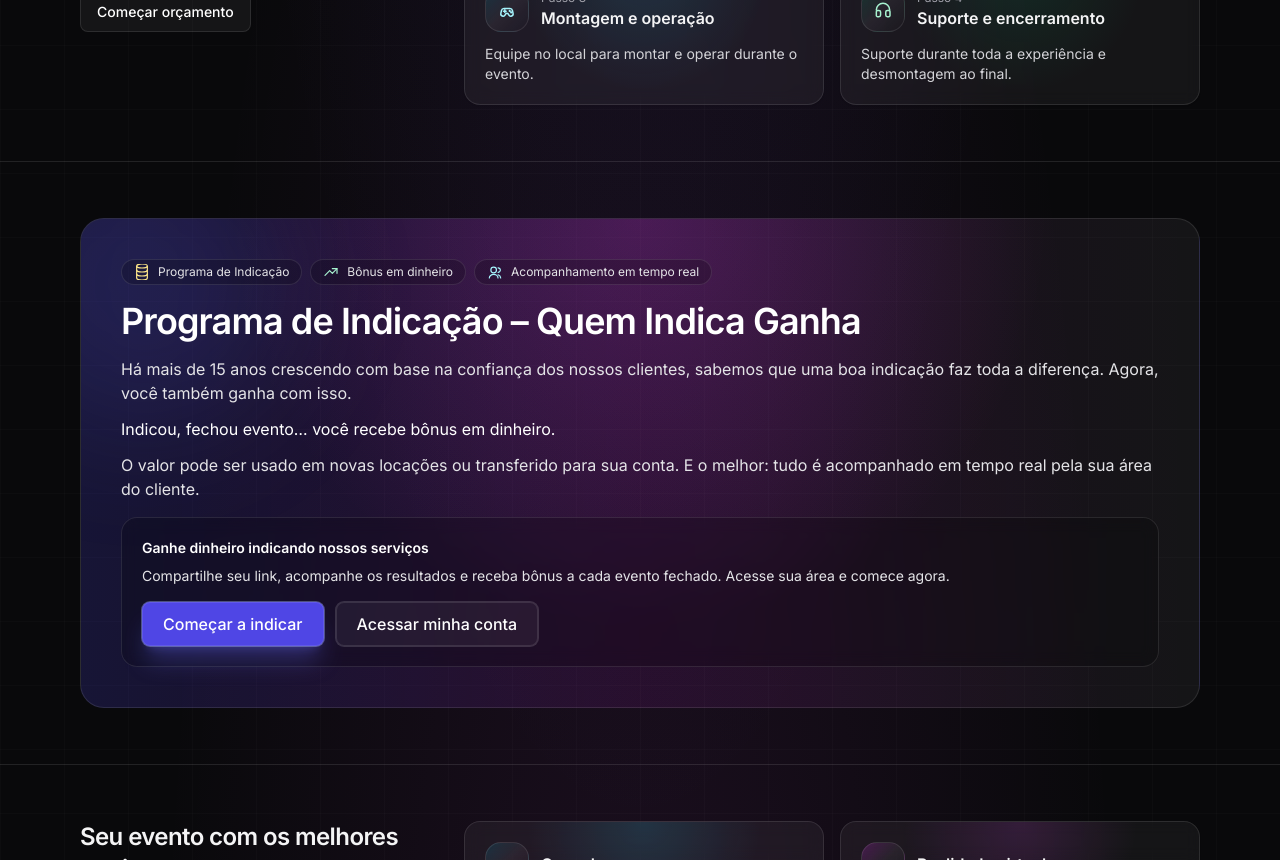
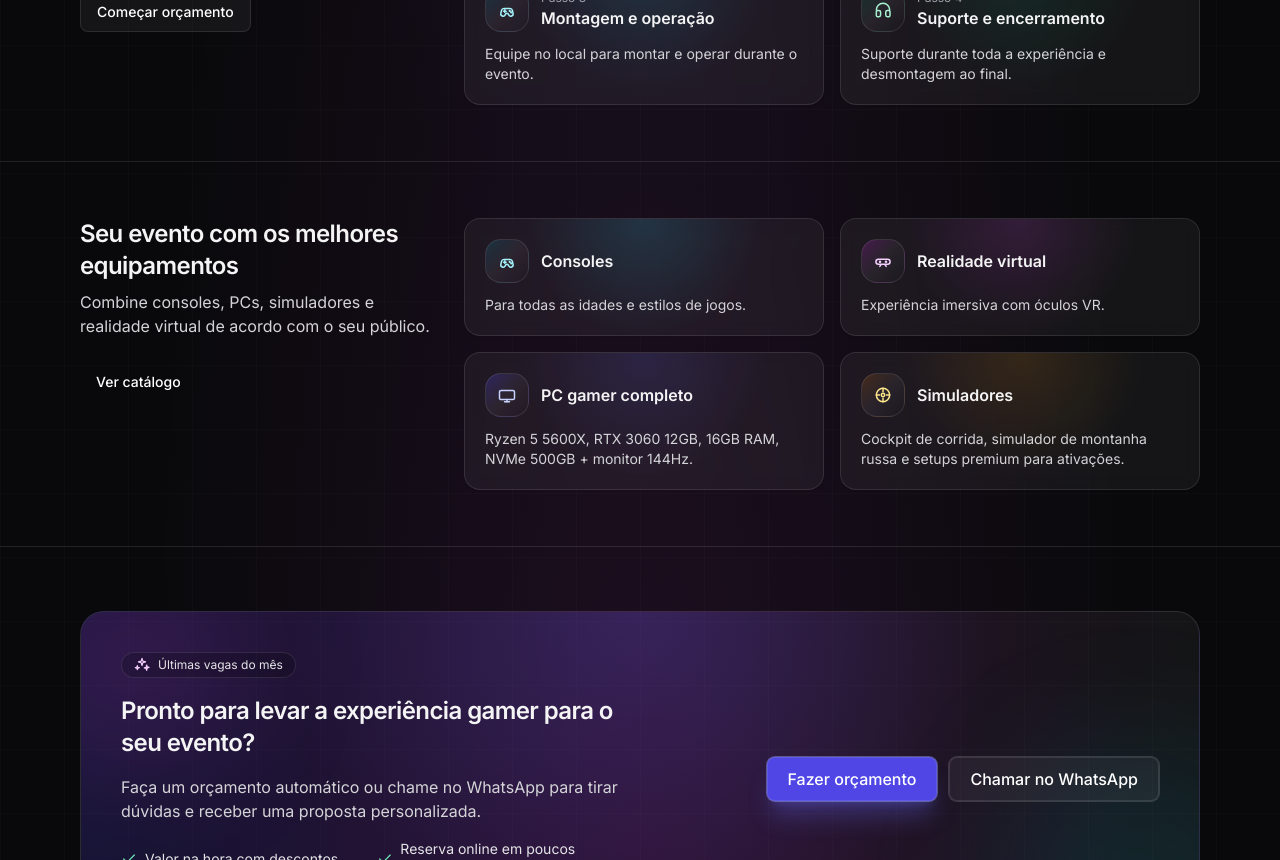
Before and after one commit to andersjc11/VRGH, a Next.js app: page / in a window 1280 px wide. Shown: the part 1940-2800 px from the top of the page. Built offline with nearby package versions, Linux system fonts and the light colour scheme; no server answers; the database is empty.

Commit message:
Home: remover dobra de programa de indicação da página pública

```diff
--- a/src/app/page.tsx
+++ b/src/app/page.tsx
@@ -767,69 +767,6 @@ export default async function HomePage({
         </div>
       </section>
 
-      <section id="programa-de-indicacao" className="border-b border-white/10 scroll-mt-24">
-        <div className="mx-auto max-w-6xl px-4 py-14">
-          <div className="relative overflow-hidden rounded-3xl border border-white/10 bg-gradient-to-r from-brand-600/20 via-fuchsia-600/10 to-white/5 p-8 md:p-10">
-            <div aria-hidden="true" className="absolute inset-0 bg-[radial-gradient(circle_at_top,rgba(217,70,239,0.20),transparent_55%)]" />
-            <div aria-hidden="true" className="absolute -left-20 -top-20 h-72 w-72 rounded-full bg-brand-500/15 blur-3xl" />
-            <div aria-hidden="true" className="absolute -bottom-24 -right-24 h-80 w-80 rounded-full bg-fuchsia-500/12 blur-3xl" />
-
-            <div className="relative grid gap-10">
-              <div className="space-y-4">
-                <div className="flex flex-wrap items-center gap-2">
-                  <span className="inline-flex items-center gap-2 rounded-full border border-white/10 bg-black/20 px-3 py-1 text-xs text-zinc-200">
-                    <IconCoins className="h-4 w-4 text-amber-200" />
-                    Programa de Indicação
-                  </span>
-                  <span className="inline-flex items-center gap-2 rounded-full border border-white/10 bg-black/20 px-3 py-1 text-xs text-zinc-200">
-                    <IconTrendUp className="h-4 w-4 text-emerald-200" />
-                    Bônus em dinheiro
-                  </span>
-                  <span className="inline-flex items-center gap-2 rounded-full border border-white/10 bg-black/20 px-3 py-1 text-xs text-zinc-200">
-                    <IconUsers className="h-4 w-4 text-cyan-200" />
-                    Acompanhamento em tempo real
-                  </span>
-                </div>
-
-                <h2 className="font-[var(--font-gamer)] text-3xl font-semibold tracking-tight text-white md:text-4xl">
-                  Programa de Indicação – Quem Indica Ganha
-                </h2>
-
-                <div className="space-y-3 text-zinc-200">
-                  <p>
-                    Há mais de 15 anos crescendo com base na confiança dos nossos clientes, sabemos que uma boa indicação faz toda a diferença. Agora, você também ganha com isso.
-                  </p>
-                  <p className="text-white">
-                    Indicou, fechou evento… você recebe bônus em dinheiro.
-                  </p>
-                  <p>
-                    O valor pode ser usado em novas locações ou transferido para sua conta. E o melhor: tudo é acompanhado em tempo real pela sua área do cliente.
-                  </p>
-                </div>
-
-                <div className="rounded-2xl border border-white/10 bg-black/20 p-5 backdrop-blur">
-                  <p className="text-sm font-semibold text-white">
-                    Ganhe dinheiro indicando nossos serviços
-                  </p>
-                  <p className="mt-2 text-sm text-zinc-200">
-                    Compartilhe seu link, acompanhe os resultados e receba bônus a cada evento fechado. Acesse sua área e comece agora.
-                  </p>
-                  <div className="mt-4 flex flex-col gap-3 sm:flex-row">
-                    <Button asChild size="lg" className="shadow-xl shadow-brand-500/30 ring-1 ring-brand-300/40">
-                      <Link href={user ? "/cliente" : cadastroHref}>Começar a indicar</Link>
-                    </Button>
-                    <Button asChild size="lg" intent="secondary" className="bg-white/10 ring-1 ring-white/15 hover:bg-white/15">
-                      <Link href={user ? "/cliente" : loginHref}>Acessar minha conta</Link>
-                    </Button>
-                  </div>
-                </div>
-              </div>
-
-            </div>
-          </div>
-        </div>
-      </section>
-
       <section className="border-b border-white/10">
         <div className="mx-auto max-w-6xl px-4 py-14">
           <div className="grid gap-8 lg:grid-cols-3">
```
